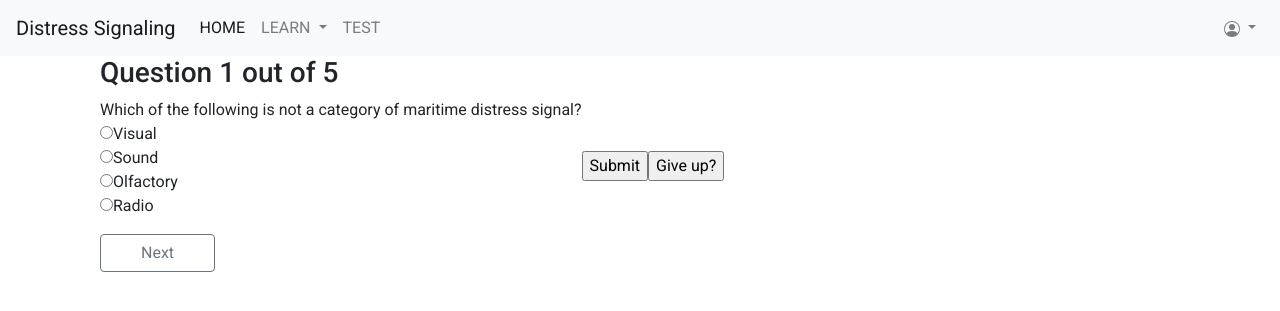
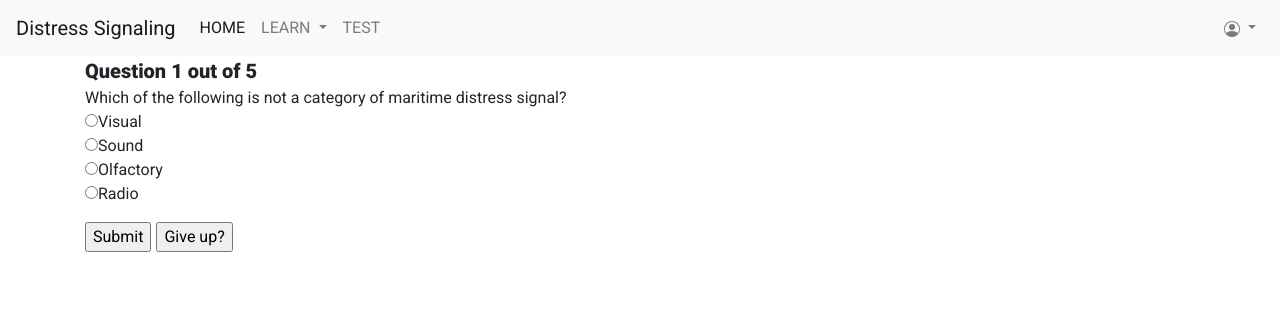
Before and after one commit to UnicornoftheSea99/DistressSignaling, a Flask app: page /test/1 in a window 1280 px wide. Shown: the top 311 px of the page. Run offline with Flask 2, Linux system fonts and the light colour scheme; some libraries are stand-ins or nearby versions.

Commit message:
changed the test button behavior so that the next button only appears after submit/give up and also changed formatting on test page

```diff
--- a/static/main.css
+++ b/static/main.css
@@ -28,6 +28,15 @@ body{
 #homesubtitle{
     font-size: 35px;
     /* text-align: center; */
+}
+#testq{
+    padding-left: 15px;
+}
+.submitbutton{
+    margin-right: 5px;
+}
+#d_feedback{
+    margin-bottom: 20px;
 }
 .header{
     font-size: 20px;
@@ -68,7 +77,6 @@ body{
 
 #successMessage{
     text-align: center;
-
 }
 #firebuilt{
     display: block;
@@ -79,7 +87,7 @@ body{
 .sidenav{
     padding-left:0px;
 }
-#intro{
+#introlink{
     padding-top: 10px;
     padding-bottom: 5px;
 }
--- a/static/test.js
+++ b/static/test.js
@@ -1,8 +1,6 @@
 var indices = ['a', 'b', 'c', 'd']
 
 $(document).ready(function(){
-        // for (var key, value of one)
-        // {
         $.each(indices, function(i, v) {
             if (one.hasOwnProperty(v)){
                 $('#rad').append(
@@ -13,29 +11,44 @@ $(document).ready(function(){
                         value: v
                     })
                 )
-
                 $('#rad').append(one[v])
                 $('#rad').append(`<br>`)
             }
         })
 
-    $('#nextbutton').prop('disabled', true);
+    // var radios = document.querySelectorAll('input[type=radio]');
+    // var checked = document.querySelectorAll('input[type=radio]:checked');
+    // if(!checked.length){
+    //     $('#submitonly').attr(disabled,true)
+    // }
+    // //attach the event handler to all the radio buttons with forEach and addEventListener
+    // radios.forEach(function(el){
+    // el.addEventListener('click', function(){
+    //     checked = document.querySelectorAll('input[type=radio]:checked');
+    //     if(checked.length){
+    //     //enable the button by removing the attribute
+    //     $('#submitonly').removeAttribute("disabled");
+    //     }
+    // });
+    // });
+
+    $('#nextbutton').hide()
 
     $( "#quiz_answer" ).submit(function( event ) {
         event.preventDefault();
         let str = $( "input" ).first().val()
         ans = $('input[name="choices"]:checked').val();
         console.log(ans);
-
-        $('#nextbutton').prop('disabled', false);
-
+        $('#submitbuttons').hide();
+        $('#nextbutton').show();
         check_ans(ans);
       });
 
     $( "#give-up" ).click(function( event ) {
-        $('#nextbutton').prop('disabled', false);
         ans = "give-up";
         console.log(ans);
+        $('#submitbuttons').hide();
+        $('#nextbutton').show();
         check_ans(ans);
     });
 })
@@ -90,6 +103,5 @@ function display_result(feedback, correct, real_ans){
         console.log(ans_text);
         $("#d_correct").text(`Sorry, but ${ans_text} is  incorrect`)
     }
-
     $("#d_feedback").text(feedback)
 }
--- a/templates/layout.html
+++ b/templates/layout.html
@@ -73,7 +73,7 @@
         <div class = "col-2 sidenav">
           <nav class="nav" role="navigation">
             <ul class="nav__list" style="list-style: none;">
-              <li id = "intro"><a href="/learn/introduction">Introduction</a></li>
+              <li id = "introlink"><a href="/learn/introduction">Introduction</a></li>
               <li>
                 <input id="maritime" type="checkbox" hidden />
                 <label for="maritime"><span class="fa fa-angle-right"></span> <a href="/learn/maritime/intro">Maritime</a></label>
--- a/templates/test.html
+++ b/templates/test.html
@@ -8,10 +8,10 @@
     console.log(one)
 </script>
 
-<div class="container">
+<div id = "testq" class="container">
 
-    <h3>Question {{one.id}} out of 5</h3>
-
+    <div class = "row header">Question {{one.id}} out of 5</div>
+    <div class = "row">
         <form id="quiz_answer" class="form-inline">
 
             <!-- <P><BR>
@@ -20,18 +20,24 @@
                 <input type="radio" name="choices" value="c">{{one.c}}<BR>
                 <input type="radio" name="choices" value="d">{{one.d}}<BR>
             </p> -->
-
-        <p id="rad">{{one.question}}<BR></p>
-
-        <br>
-        <br>
-
-        <input type="submit" value="Submit">
-        <input type="button" id="give-up" value="Give up?">
-        <div id="d_buttons"></div>
+            <div class = "container">
+            <div class = "row">
+                <p id="rad">{{one.question}}<br></p>
+            </div>
+            <div id = "submitbuttons" class = "row">
+                <input id = "submitonly" class = "submitbutton" type="submit" value="Submit">
+                <input class = "submitbutton" type="button" id="give-up" value="Give up?">
+            </div>
+        </div>
         </form>
-    <div id="d_correct"></div>
-    <div id="d_feedback"></div>
+    </div>
+    <div class = "row">
+        <div id="d_correct"></div><br>
+    </div>
+    <div class = "row">
+        <div id="d_feedback"></div><br>
+    </div>
+    <div id = "nextq" class = "row">
         <a href= "{{'%s'|format(next_page)}}" id ="nextbutton" class="btn btn-outline-secondary" role="button" aria-disabled="true">Next</a>
     </div>
 </div>
```
Lines whose indentation alone changed are shown as unchanged.
